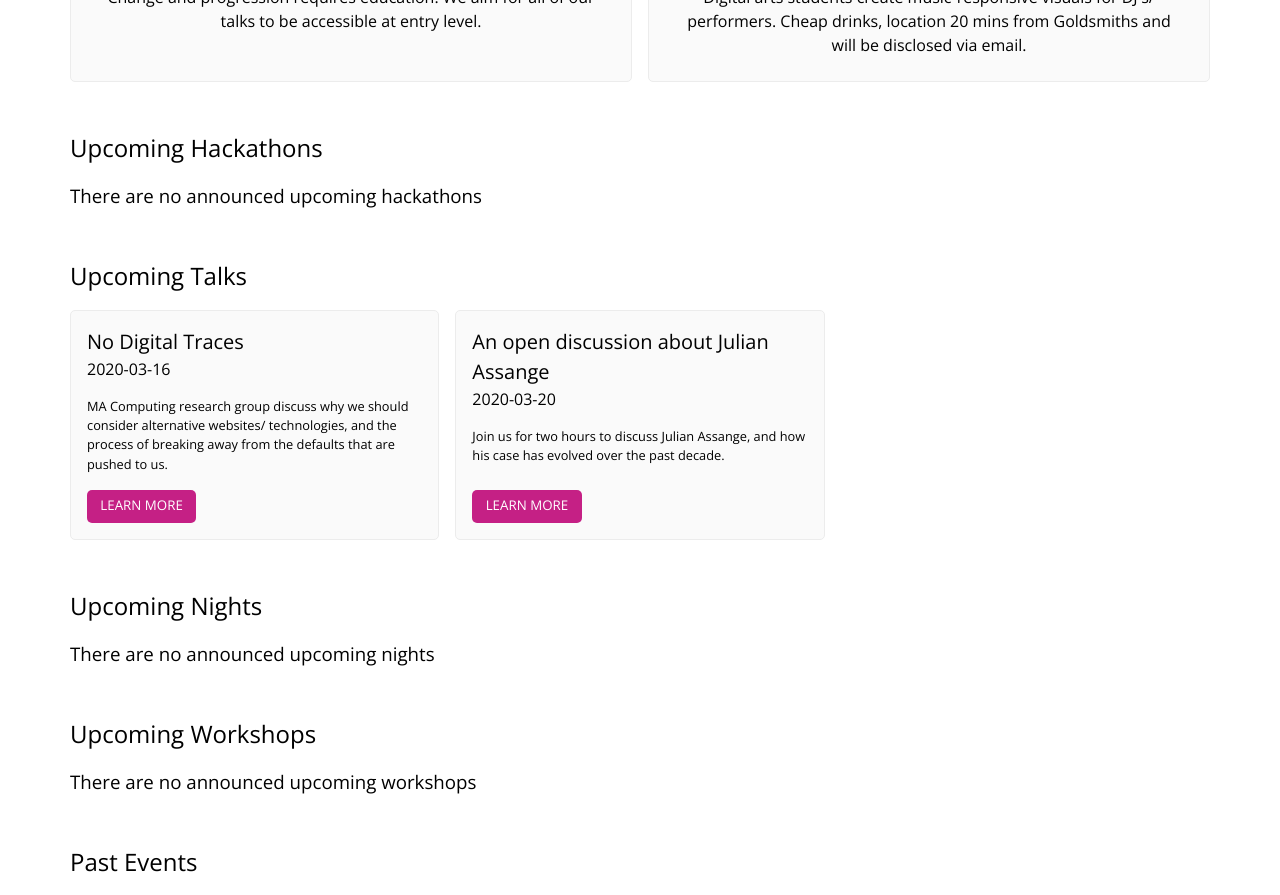
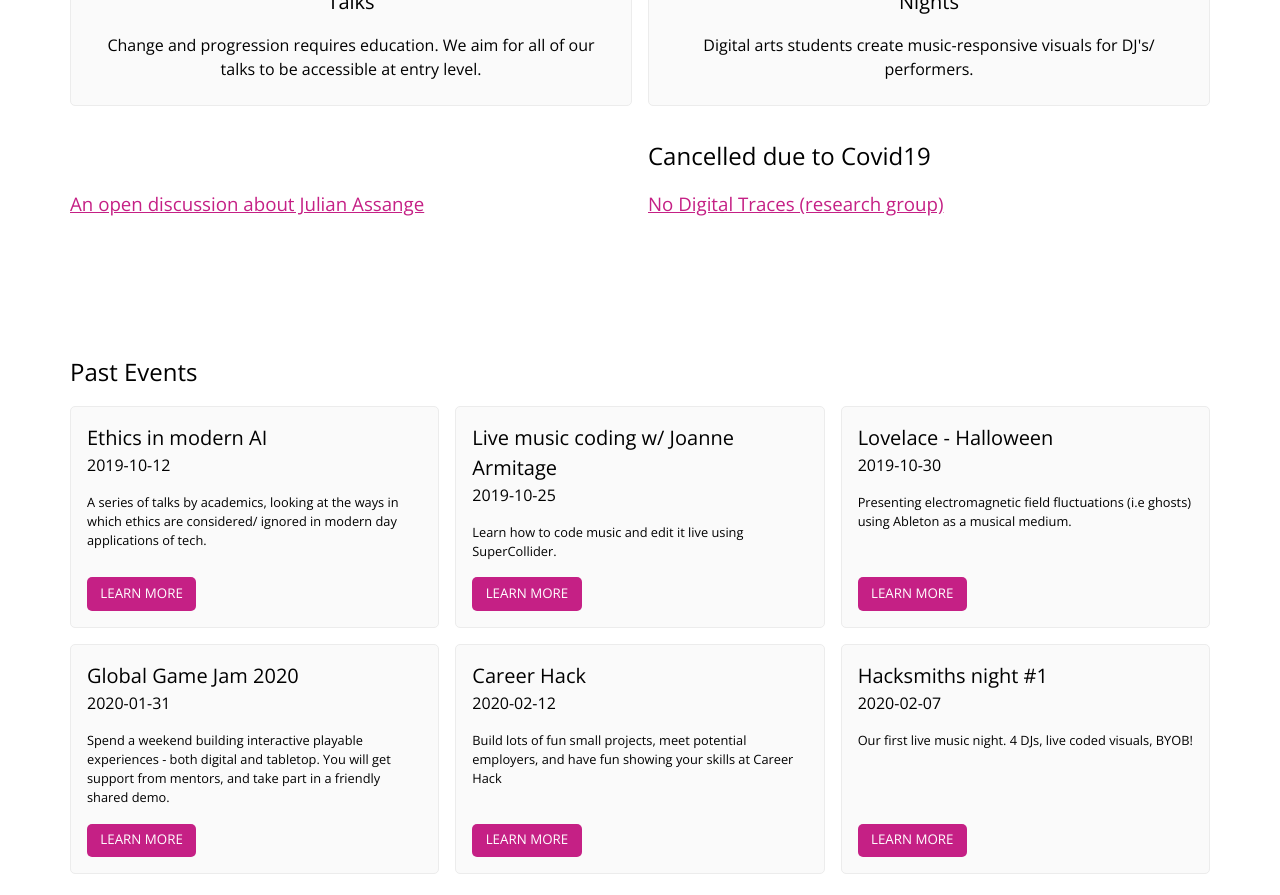
Before and after one commit to skeuomorph/2020.goldsmiths.tech, a Nuxt app: page /events in a window 1280 px wide. Shown: the part 540-1435 px from the top of the page. Built offline with nearby package versions, Linux system fonts and the light colour scheme.

Commit message:
2020 final update, thanks ya'll !

```diff
--- a/pages/events/ethics-in-modern-ai.vue
+++ b/pages/events/ethics-in-modern-ai.vue
@@ -2,7 +2,10 @@
   <div id='event'>
     <EventHero :event='hero' />
     <EventIntroText :sidebar='introTextSidebarItems'>
-      <h2>What's this all about then?</h2>
+      <h2>This is a past event, please see footage below:</h2>
+      <iframe width="560" height="315" src="https://www.youtube.com/embed/uVRdeJtIi6Q" frameborder="0" allow="accelerometer; autoplay; encrypted-media; gyroscope; picture-in-picture" allowfullscreen></iframe>
+      <br>
+      <h2>The importance of creating provably beneficial AI</h2>
       <p>Technology is ingrained in most of our lives. When this is true, why is it that only a small fraction of us understand how our everyday choices are being steered by others, and the systems they create. Whether it's who Facebook is telling you to vote for, or what Amazon is telling you to buy, democracy and freedom are being tested. Academic experts give us their insight on why we should be embedding ethics into Artificial Intelligence in 2019.</p>
       <!--Add list here-->
       <br>
--- a/pages/events/ggj2020.vue
+++ b/pages/events/ggj2020.vue
@@ -3,6 +3,12 @@
     <EventHero :event='hero' />
     <!-- Content inside of the EventIntroText tags will display on the left-hand side of the intro section, below the hero unit -->
     <EventIntroText :sidebar='introTextSidebarItems'>
+      <h2>This is a past event, please see footage below:</h2>
+      <iframe width="560" height="315" src="https://www.youtube.com/embed/rK-baR3_cU8" frameborder="0" allow="accelerometer; autoplay; encrypted-media; gyroscope; picture-in-picture" allowfullscreen></iframe>
+      <p>
+      The playlist containing all talks and workshops can be found <a href="https://www.youtube.com/watch?v=WNMbxY-b-Xs&list=PLal29oNDkTmcWYt80pxi9UCoVJ8agXKxd&index=1">here</a>
+      </p>
+      <br>
       <h2>Get together and create games in one weekend at Goldsmiths, University of London.</h2>
       <p>At Global Game Jam we gather game developers, designers, and interactive storytellers to build games over the course of a weekend. Each game will be focused around a secret theme, which is released at the start of the event.</p>
       <p>We are here to enable you to build your ideas - whether they're tabletop games, physical computing projects, choose-your-own-adventure text games, or something more complex.</p>
--- a/pages/events/index.vue
+++ b/pages/events/index.vue
@@ -8,7 +8,7 @@
       </div>
       <div class="box">
         <h2>Workshops</h2>
-        <p>Short sessions, either as one-offs or part of a series. Technical skills, software, and languages taught somewhere that can build confidence in the new, and push the experienced even further.</p>
+        <p>Short sessions where either Hacksmiths or a guest aim to teach the audience something new, practically. These events tend to be smaller, and more personal.<br>Lovelace is our women and non-binary event series, which has been running since 2018!</p>
       </div>
       <div class="box">
         <h2>Talks</h2>
@@ -16,13 +16,19 @@
       </div>
       <div class="box">
         <h2>Nights</h2>
-        <p>Digital arts students create music-responsive visuals for DJ's/ performers. Cheap drinks, location 20 mins from Goldsmiths and will be disclosed via email.</p>
+        <p>Digital arts students create music-responsive visuals for DJ's/ performers.</p>
       </div>
+      <p></p>
+      <p></p>
+      <p></p>
+      <h2>Cancelled due to Covid19</h2>
+        <a href="https://2020.goldsmiths.tech/events/discussion-about-assange"><h3>An open discussion about Julian Assange</h3></a>
+        <a href="http://localhost:3000/events/no-digital-traces/"><h3>No Digital Traces (research group)</h3></a>
+      <br>
+      <br>
+      <br>
     </div>
-    <EventsType title='Upcoming Hackathons' :events='events.hacks' noneText='There are no announced upcoming hackathons' />
-    <EventsType title='Upcoming Talks' :events='events.talks' noneText='There are no announced upcoming talks' />
-    <EventsType title='Upcoming Nights' :events='events.nights' noneText='There are no announced upcoming nights' />
-    <EventsType title='Upcoming Workshops' :events='events.workshops' noneText='There are no announced upcoming workshops'  />
+
     <EventsType title='Past Events' :events='events.past' noneText='There are no past events' />
   </div>
 </template>
--- a/pages/events/night-01.vue
+++ b/pages/events/night-01.vue
@@ -5,9 +5,13 @@
     <EventIntroText :sidebar='introTextSidebarItems'>
       <h2>Join us for our first ever live music night!</h2>
       <p>4 hrs of back-to-back DJ sets, alongside live coded visuals using PraxisLIVE. <br> ! CONTENT WARNING ! : some imagery may be considered disturbing </p>
-        <img src="night01.png" width="550" height="700">
         <br>
-      <h3>SET TIMES:</h3>
+        <h2>Content from the night!</h2>
+        <iframe width="560" height="315" src="https://www.youtube.com/embed/R2KBzLbGAGg" frameborder="0" allow="accelerometer; autoplay; encrypted-media; gyroscope; picture-in-picture" allowfullscreen></iframe>
+        <br>
+        <iframe width="100%" height="300" scrolling="no" frameborder="no" allow="autoplay" src="https://w.soundcloud.com/player/?url=https%3A//api.soundcloud.com/tracks/773953390&color=%23ff5500&auto_play=false&hide_related=false&show_comments=true&show_user=true&show_reposts=false&show_teaser=true&visual=true"></iframe>
+        <br>
+      <h3>DJs + SET TIMES:</h3>
       <p>
         18:00 - 19:00 - JOE ERRICK (extrapolation records) <iframe width="100%" height="250" scrolling="no" frameborder="no" allow="autoplay" src="https://w.soundcloud.com/player/?url=https%3A//api.soundcloud.com/users/938039&color=%23ff5500&auto_play=false&hide_related=false&show_comments=true&show_user=true&show_reposts=false&show_teaser=true&visual=true"></iframe>
         <br>
@@ -15,10 +19,12 @@
         <br>
         20:00 - 21:00 - DJ SOVNET <iframe width="100%" height="250" scrolling="no" frameborder="no" allow="autoplay" src="https://w.soundcloud.com/player/?url=https%3A//api.soundcloud.com/users/732873844&color=%23ff5500&auto_play=false&hide_related=false&show_comments=true&show_user=true&show_reposts=false&show_teaser=true&visual=true"></iframe>
         <br>
-21:00 - 22:00 - TERRIBILIS aka Ed Hardy Party (Quantum Natives) <iframe width="100%" height="250" scrolling="no" frameborder="no" allow="autoplay" src="https://w.soundcloud.com/player/?url=https%3A//api.soundcloud.com/users/54238346&color=%23ff5500&auto_play=false&hide_related=false&show_comments=true&show_user=true&show_reposts=false&show_teaser=true&visual=true"></iframe></p>
+        21:00 - 22:00 - TERRIBILIS aka Ed Hardy Party (Quantum Natives) <iframe width="100%" height="250" scrolling="no" frameborder="no" allow="autoplay" src="https://w.soundcloud.com/player/?url=https%3A//api.soundcloud.com/users/54238346&color=%23ff5500&auto_play=false&hide_related=false&show_comments=true&show_user=true&show_reposts=false&show_teaser=true&visual=true"></iframe>
+        </p>
+
+
 
         </EventIntroText>
-
         <!-- Can comment this out if you do not want to display the supporters section -->
         <EventSupporters :supporters='supporters' :askForSponsorship='askForSponsorship' v-if='supporters.length > 0' />
         <EventFaq :faqs='faqs' />
@@ -50,7 +56,7 @@ export default {
       introTextSidebarItems: [
         {
           title: 'When',
-          content: '6pm (time may change, watch this space)<br> 7th February 2020'
+          content: '6pm <br> 7th February 2020'
         },
         {
           title: 'Where',
--- a/store/index.js
+++ b/store/index.js
@@ -1,12 +1,5 @@
 export const state = () => ({
   events: [
-    {
-      name: 'No Digital Traces',
-      desc: 'MA Computing research group discuss why we should consider alternative websites/ technologies, and the process of breaking away from the defaults that are pushed to us.',
-      date: '2020-03-16',
-      path: '/events/no-digital-traces',
-      type: 'talk'
-    },
     // {
     //   name: 'Anvil Hack V',
     //   desc: 'Build art.',
@@ -14,20 +7,6 @@ export const state = () => ({
     //   path: '/events/anvil',
     //   type: 'hack',
     // },
-     {
-       name: 'Lovelace - Halloween',
-       desc: 'Presenting electromagnetic field fluctuations (i.e ghosts) using Ableton as a musical medium.',
-       date: '2019-10-30',
-       path: '/events/lovelace-halloween',
-       type: 'workshop'
-     },
-    {
-      name: 'Hacksmiths night #1',
-      desc: 'Our first live music night. 4 DJs, live coded visuals, BYOB!',
-      date: '2020-02-07',
-      path: '/events/night-01',
-      type: 'night'
-    },
     // {
     //   name: 'TBA',
     //   // desc: 'Ad astra et infinitum.',
@@ -36,11 +15,26 @@ export const state = () => ({
     //   type: 'night'
     // },
     {
-      name: 'An open discussion about Julian Assange',
-      desc: 'Join us for two hours to discuss Julian Assange, and how his case has evolved over the past decade.',
-      date: '2020-03-20',
-      path: '/events/discussion-about-assange',
-      type: 'talk'
+      name: 'Ethics in modern AI',
+      desc: 'A series of talks by academics, looking at the ways in which ethics are considered/ ignored in modern day applications of tech.',
+      date: '2019-10-12',
+      path: '/events/ethics-in-modern-ai',
+      type: 'talk',
+      onHome: true
+    },
+    {
+      name: 'Live music coding w/ Joanne Armitage',
+      desc: 'Learn how to code music and edit it live using SuperCollider.',
+      date: '2019-10-25',
+      path: '/events/live-music-coding',
+      type: 'workshop'
+    },
+    {
+      name: 'Lovelace - Halloween',
+      desc: 'Presenting electromagnetic field fluctuations (i.e ghosts) using Ableton as a musical medium.',
+      date: '2019-10-30',
+      path: '/events/lovelace-halloween',
+      type: 'workshop'
     },
     {
       name: 'Global Game Jam 2020',
@@ -48,14 +42,6 @@ export const state = () => ({
       date: '2020-01-31',
       path: '/events/ggj2020',
       type: 'hack'
-    },
-    {
-      name: 'Ethics in modern AI',
-      desc: 'A series of talks by academics, looking at the ways in which ethics are considered/ ignored in modern day applications of tech.',
-      date: '2019-10-12',
-      path: '/events/ethics-in-modern-ai',
-      type: 'talk',
-      onHome: true
     },
     {
       name: 'Career Hack',
@@ -66,11 +52,11 @@ export const state = () => ({
       onHome: false // OPTIONAL
     },
     {
-      name: 'Live music coding w/ Joanne Armitage',
-      desc: 'Learn how to code music and edit it live using SuperCollider.',
-      date: '2019-10-25',
-      path: '/events/live-music-coding',
-      type: 'workshop'
+      name: 'Hacksmiths night #1',
+      desc: 'Our first live music night. 4 DJs, live coded visuals, BYOB!',
+      date: '2020-02-07',
+      path: '/events/night-01',
+      type: 'night'
     }
   ]
 })
```
Lines whose indentation alone changed are shown as unchanged.
